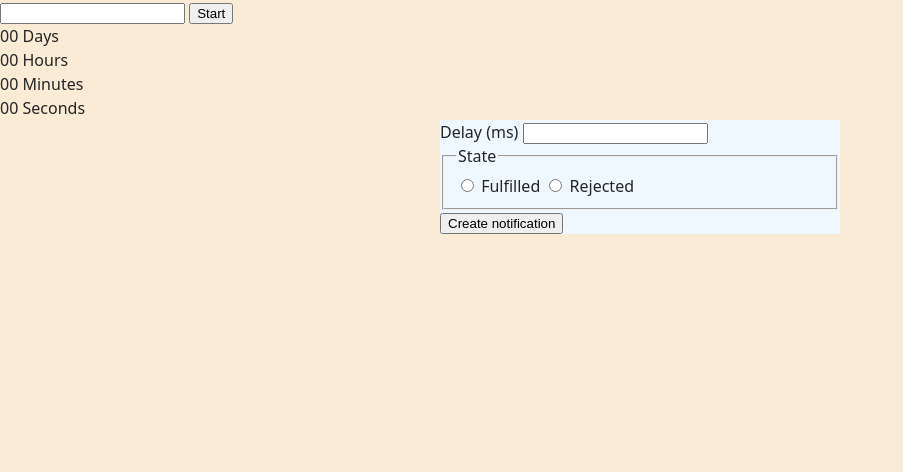
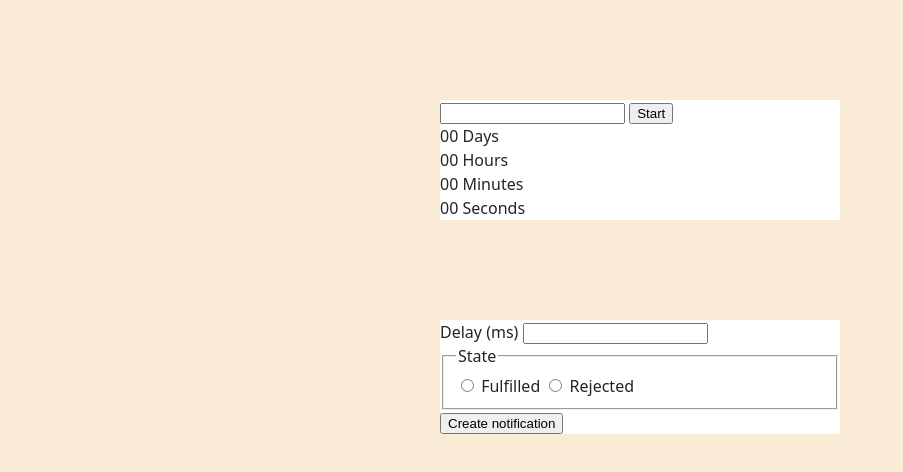
Before and after one commit to Oleksii996/goit-js-hw-10, a website built with Vite: page src/index.html in a window 1280 px wide. Shown: the whole page, without its empty margins (0-903 px from the left). Built offline with nearby package versions, Linux system fonts and the light colour scheme.

Commit message:
update code

```diff
--- a/src/1-timer.html
+++ b/src/1-timer.html
@@ -4,8 +4,10 @@
     <meta charset="UTF-8" />
     <meta name="viewport" content="width=device-width, initial-scale=1.0" />
     <title>Document</title>
+    <link rel="stylesheet" href="./css/1-timer.css" />
   </head>
   <body>
+    <div class="task-1">
       <input type="text" id="datetime-picker" />
       <button type="button" data-start>Start</button>
 
@@ -27,5 +29,6 @@
           <span class="label">Seconds</span>
         </div>
       </div>
+    </div>
   </body>
 </html>
--- a/src/css/1-timer.css
+++ b/src/css/1-timer.css
@@ -0,0 +1,8 @@
+.task-1 {
+  margin: auto;
+  background-color: rgb(255, 255, 255);
+  max-width: 400px;
+
+  margin-top: 100px;
+  margin-bottom: 100px;
+}
--- a/src/css/2-snackbar.css
+++ b/src/css/2-snackbar.css
@@ -1,5 +1,5 @@
 .form {
   margin: auto;
-  background-color: aliceblue;
+  background-color: rgb(255, 255, 255);
   max-width: 400px;
 }
```
Lines whose indentation alone changed are shown as unchanged.
